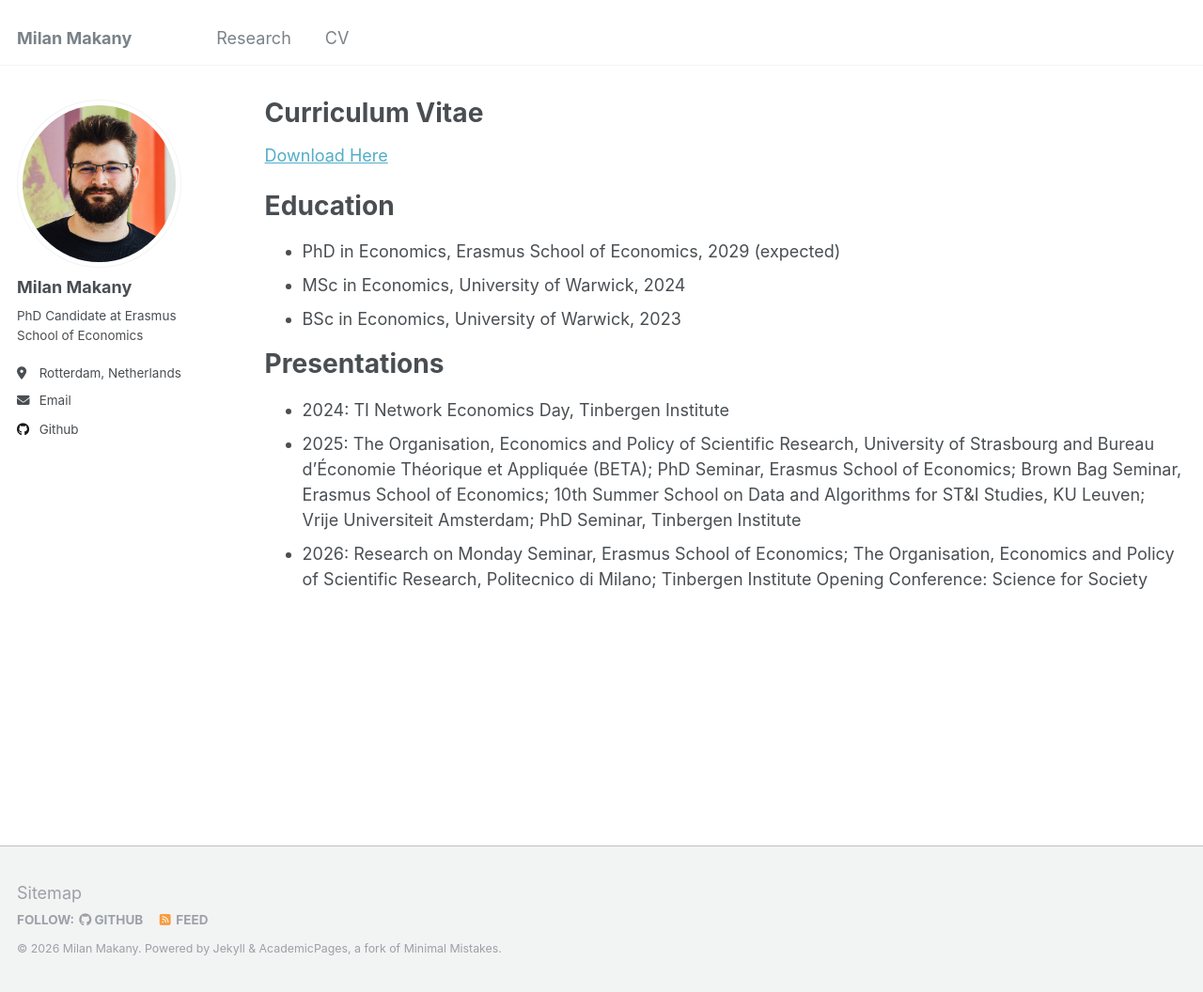
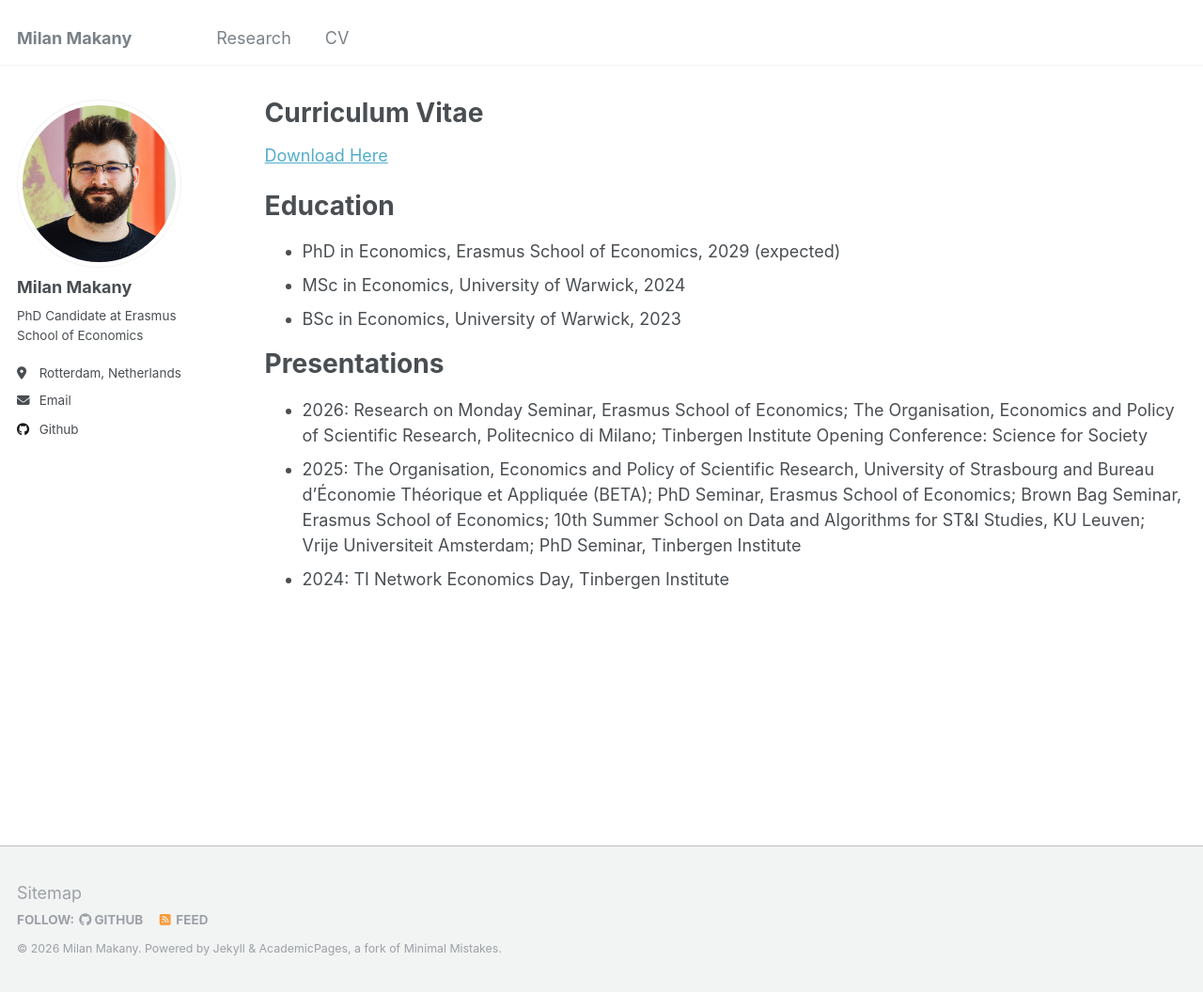
Before and after one commit to makany-milan/makany-milan.github.io, a Jekyll site: the page built from _pages/cv.md, in a window 1280 px wide and 1056 px high. Shown: the whole window at 94% size. Built offline with Jekyll 4.4.1, drawn with Linux system fonts in a browser that asks for light colours.

Commit message:
ordering of years

```diff
--- a/_pages/cv.md
+++ b/_pages/cv.md
@@ -19,6 +19,6 @@ Education
 
 Presentations
 ======
+* 2026: Research on Monday Seminar, Erasmus School of Economics; The Organisation, Economics and Policy of Scientific Research, Politecnico di Milano; Tinbergen Institute Opening Conference: Science for Society
+* 2025: The Organisation, Economics and Policy of Scientific Research, University of Strasbourg and Bureau d’Économie Théorique et Appliquée (BETA); PhD Seminar, Erasmus School of Economics; Brown Bag Seminar, Erasmus School of Economics; 10th Summer School on Data and Algorithms for ST&I Studies, KU Leuven; Vrije Universiteit Amsterdam; PhD Seminar, Tinbergen Institute
 * 2024: TI Network Economics Day, Tinbergen Institute
-* 2025: The Organisation, Economics and Policy of Scientific Research, University of Strasbourg and Bureau d’Économie Théorique et Appliquée (BETA); PhD Seminar, Erasmus School of Economics; Brown Bag Seminar, Erasmus School of Economics; 10th Summer School on Data and Algorithms for ST&I Studies, KU Leuven; Vrije Universiteit Amsterdam; PhD Seminar, Tinbergen Institute
-* 2026: Research on Monday Seminar, Erasmus School of Economics; The Organisation, Economics and Policy of Scientific Research, Politecnico di Milano; Tinbergen Institute Opening Conference: Science for Society
```
